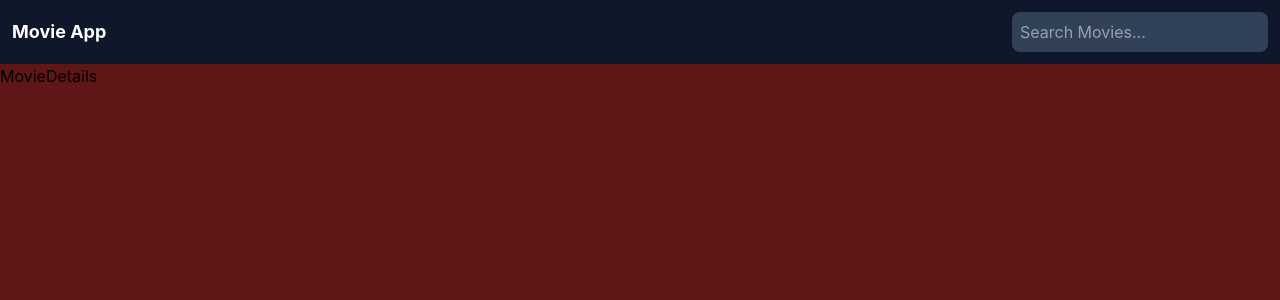
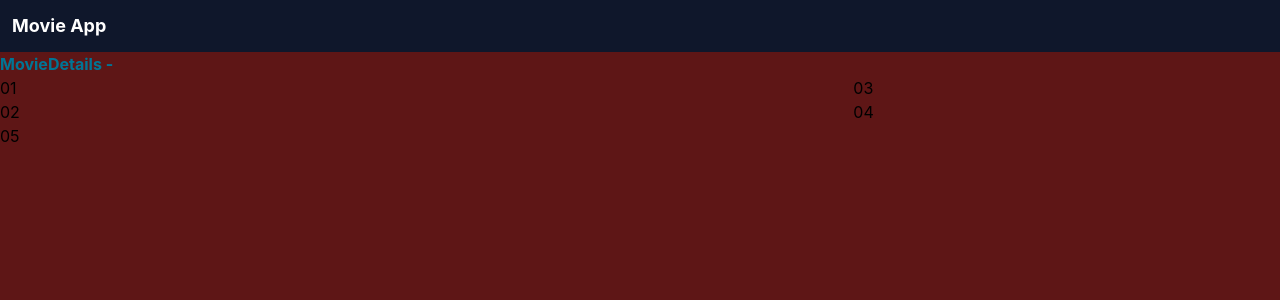
Before and after one commit to elizebeth18/React-Tailwind-MovieTicket-Booking, a React (Vite) app in the folder movie-app/: page /movieDetails/1 in a window 1280 px wide. Shown: the top 300 px of the page. Built offline with nearby package versions, Linux system fonts and the light colour scheme.

Commit message:
movie title and set home page link

```diff
--- a/movie-app/src/components/MovieDetails/index.jsx
+++ b/movie-app/src/components/MovieDetails/index.jsx
@@ -1,7 +1,20 @@
+import { useSearchParams } from "react-router-dom";
+
 const MovieDetails = () => {
 
-    return(
-        <h1>MovieDetails </h1>
+    const[searchParams, setSearchParams] = useSearchParams();
+    const title = searchParams.get('movieTitle')
+    return (
+        <>
+            <h1 className="font-bold text-cyan-700">MovieDetails - {title}</h1>
+            <div className="grid grid-flow-row-dense grid-cols-3 grid-rows-3 ...">
+                <div className="background-red-200 col-span-2">01</div>
+                <div className="col-span-2">02</div>
+                <div>03</div>
+                <div>04</div>
+                <div>05</div>
+            </div>
+        </>
     )
 }
 
--- a/movie-app/src/components/NavBar.jsx
+++ b/movie-app/src/components/NavBar.jsx
@@ -1,13 +1,24 @@
-import { useLocation } from 'react-router-dom';
+import { useState, useEffect } from 'react';
+import { Link, useLocation } from 'react-router-dom';
 import { useDispatch } from 'react-redux';
 import { searchMovies } from '../store/movieSlice';
 import { searchLatestMovies } from '../store/latestMoviesSlice';
 
 const NavBar = () => {
 
+    const [toggleSearch, setToggleSearch] = useState(true);
     const location = useLocation();
+    const dispatch = useDispatch();
 
-    const dispatch = useDispatch();
+    let pageName = location.pathname.split('/')[1];
+
+    useEffect(()=>{
+        if(pageName === 'movieDetails'){
+            setToggleSearch(false)
+        }else{
+            setToggleSearch(true)
+        }
+    },[location]);
 
     const searchTextHandler = (event) => {
         let searchText = event.target.value.toLowerCase().trim();
@@ -26,10 +37,13 @@ const NavBar = () => {
                     px-1 py-1 flex items-center
                     justify-between">
                     <div className="flex items-center gap-8">
-                        <h1 className="text-lg font-bold">Movie App</h1>
+                        <Link to='/'
+                            className="text-lg font-bold">
+                                Movie App
+                        </Link>
                     </div>
 
-                    <input
+                    {toggleSearch && <input
                         type="text"
                         placeholder="Search Movies..."
                         onChange={searchTextHandler}
@@ -37,7 +51,7 @@ const NavBar = () => {
                             p-2  bg-slate-700
                             focus:outline-none focus:ring-2
                          focus:ring-blue-500"
-                    />
+                    />}
                 </div>
             </nav>
 
```
